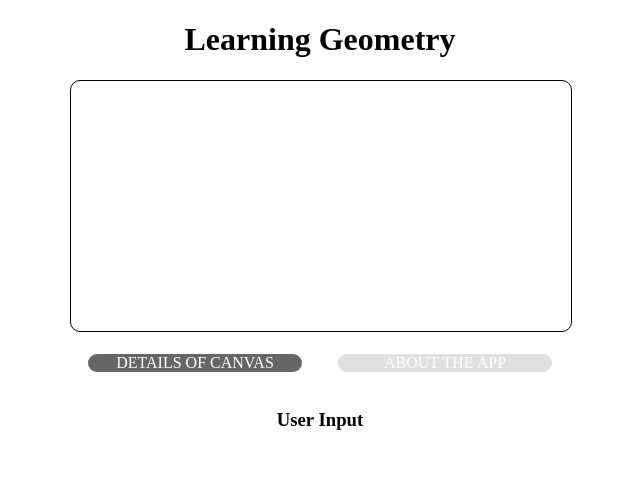
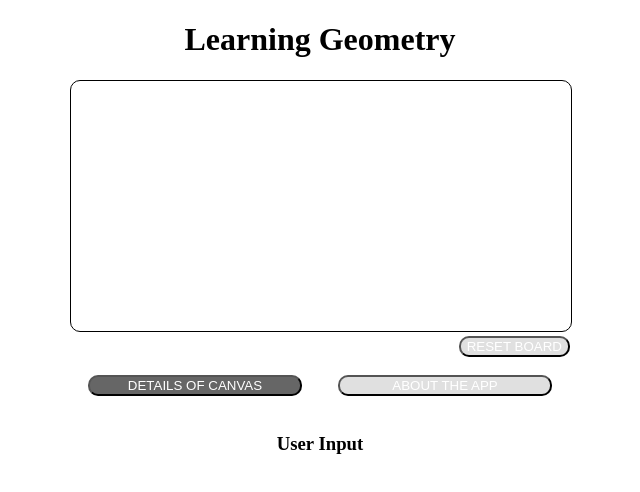
Before and after one commit to marcelotokarnia/playing-with-canvas, a React (Create React App) app: page / in a window 1280 px wide. Shown: the top 492 px of the page, without its empty margins (320-960 px from the left). Built offline with nearby package versions, Linux system fonts and the light colour scheme.

Commit message:
add reset button

```diff
--- a/src/components/Canvas.js
+++ b/src/components/Canvas.js
@@ -21,6 +21,7 @@ class Canvas extends Component {
     points: PropTypes.arrayOf(
       PropTypes.shape(POINT_PROP),
     ).isRequired,
+    reference: PropTypes.number.isRequired,
     P3: PropTypes.shape(POINT_PROP),
     updateCanvas: PropTypes.func.isRequired,
   }
@@ -70,7 +71,17 @@ class Canvas extends Component {
     0, 0, this.canvas.current.width, this.canvas.current.height,
   )
 
-  updateReferences = async (e) => {
+  handleResetClick = () => {
+    this.props.updateCanvas({
+      points: Array(3),
+      reference: 0,
+      P3: null,
+      area: null,
+      center: null,
+    })
+  }
+
+  updateReferences = (e) => {
     const { reference } = this.props
     const points = update(
       reference % 3,
@@ -154,6 +165,9 @@ class Canvas extends Component {
         >
           Your browser does not support the HTML5 canvas tag.
         </canvas>
+        <div className="align-right">
+          <button className="round-border back-color-light pointer" onClick={this.handleResetClick}>RESET BOARD</button>
+        </div>
       </div>
     )
   }
--- a/src/components/Menu.js
+++ b/src/components/Menu.js
@@ -20,7 +20,7 @@ class Menu extends Component {
     const { activeTab } = this.props
     return (
       <div className="flex-row small-vertical-margin">
-        <div
+        <button
           className={classnames('flex1 center small-horizontal-margin round-border', {
             'back-color-dark': equals('details', activeTab),
             'pointer back-color-light': !equals('details', activeTab),
@@ -28,8 +28,8 @@ class Menu extends Component {
           onClick={this.handleClick('details')}
         >
           DETAILS OF CANVAS
-        </div>
-        <div
+        </button>
+        <button
           className={classnames('flex1 center small-horizontal-margin round-border', {
             'back-color-dark': equals('about', activeTab),
             'pointer back-color-light': !equals('about', activeTab),
@@ -37,7 +37,7 @@ class Menu extends Component {
           onClick={this.handleClick('about')}
         >
           ABOUT THE APP
-        </div>
+        </button>
       </div>
     )
   }
```
